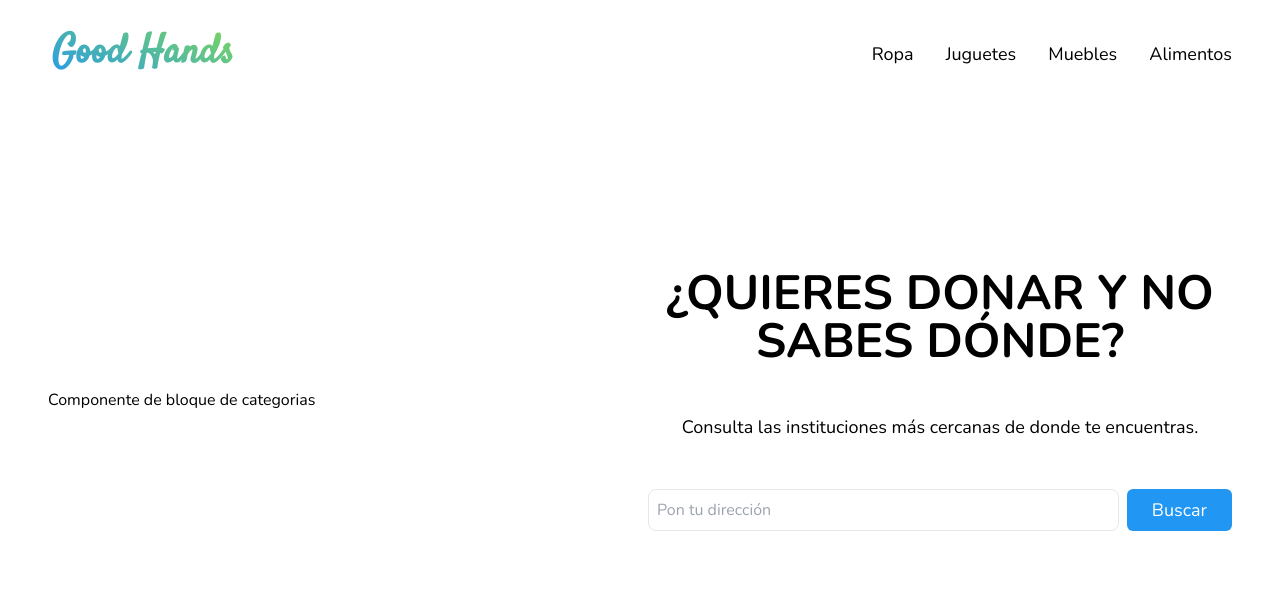
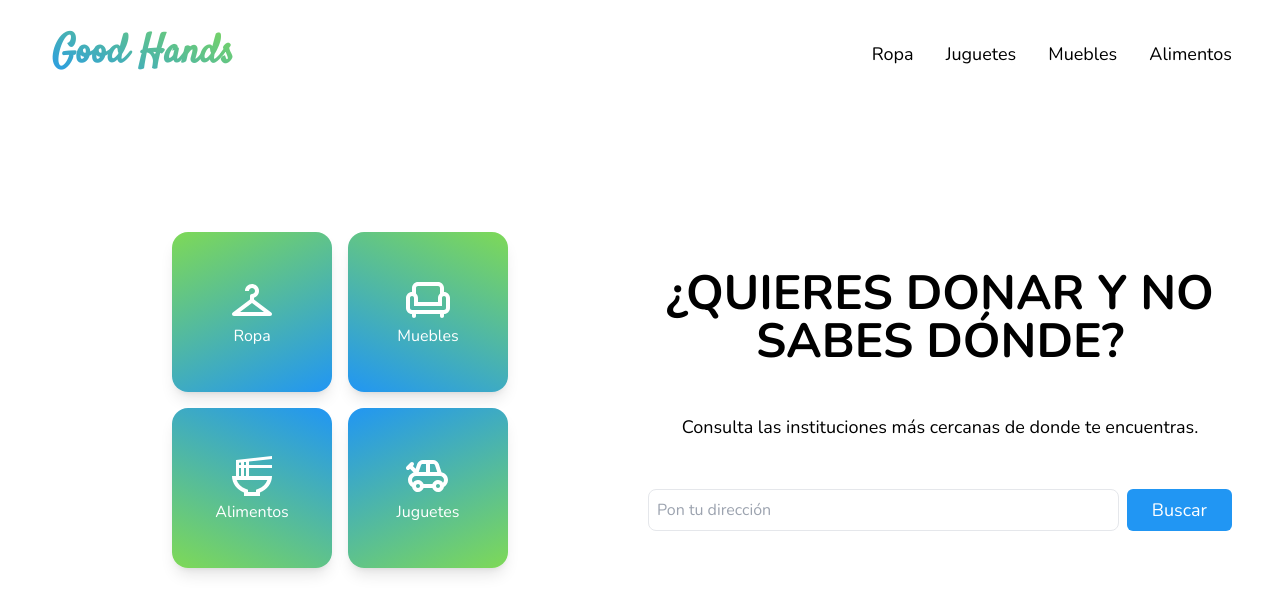
Before and after one commit to OrnellaRadica/dona, a Next.js app: page / in a window 1280 px wide. Shown: the top 614 px of the page. Built offline with nearby package versions, Linux system fonts and the light colour scheme.

Commit message:
styling category block component

```diff
--- a/components/CategoriesBlock.js
+++ b/components/CategoriesBlock.js
@@ -1,13 +1,26 @@
 import classnames from "classnames";
+//import CheckroomIcon from "@mui/material"
 
 function CategoriesBlock () {
-    const categoryClass = classnames("bg-clip-border p-6 border-4 border-violet-300 border");
+    const categoryClass = classnames("w-36 h-36 sm:w-40 sm:h-40 text-white shadow-lg rounded-2xl flex flex-col items-center justify-center");
     return (
-<div className="grid grid-rows-2 grid-cols-2">
-    <div className={categoryClass}>Ropa</div>
-    <div className={categoryClass}>Muebles</div>
-    <div className={categoryClass}>Comida</div>
-    <div className={categoryClass}>Juguetes</div>
+<div className=" grid grid-rows-2 grid-cols-2 gap-4 ">
+    <div className={categoryClass + " category3"}>
+    <svg xmlns="http://www.w3.org/2000/svg" enable-background="new 0 0 24 24" height="48px" viewBox="0 0 24 24" width="48px" fill="#ffffff"><g><rect fill="none" height="24" width="24"/><path d="M21.6,18.2L13,11.75v-0.91c1.65-0.49,2.8-2.17,2.43-4.05c-0.26-1.31-1.3-2.4-2.61-2.7C10.54,3.57,8.5,5.3,8.5,7.5h2 C10.5,6.67,11.17,6,12,6s1.5,0.67,1.5,1.5c0,0.84-0.69,1.52-1.53,1.5C11.43,8.99,11,9.45,11,9.99v1.76L2.4,18.2 C1.63,18.78,2.04,20,3,20h9h9C21.96,20,22.37,18.78,21.6,18.2z M6,18l6-4.5l6,4.5H6z"/></g></svg>
+    <div>Ropa</div>
+    </div>
+    <div className={categoryClass + " category"}>
+    <svg xmlns="http://www.w3.org/2000/svg" enable-background="new 0 0 24 24" height="48px" viewBox="0 0 24 24" width="48px" fill="#ffffff"><g><path d="M0,0h24v24H0V0z" fill="none"/></g><g><path d="M20,8V6c0-1.65-1.35-3-3-3H7C5.35,3,4,4.35,4,6v2c-1.65,0-3,1.35-3,3v5c0,1.65,1.35,3,3,3v1c0,0.55,0.45,1,1,1 c0.55,0,1-0.45,1-1v-1h12v1c0,0.55,0.45,1,1,1c0.55,0,1-0.45,1-1v-1c1.65,0,3-1.35,3-3v-5C23,9.35,21.65,8,20,8z M6,6 c0-0.55,0.45-1,1-1h10c0.55,0,1,0.45,1,1v2.78c-0.61,0.55-1,1.34-1,2.22v2H7v-2c0-0.88-0.39-1.67-1-2.22V6z M21,16 c0,0.55-0.45,1-1,1H4c-0.55,0-1-0.45-1-1v-5c0-0.55,0.45-1,1-1s1,0.45,1,1v4h14v-4c0-0.55,0.45-1,1-1s1,0.45,1,1V16z"/></g></svg>
+    <div>Muebles</div>
+    </div>
+    <div className={categoryClass + " category2"}>
+    <svg xmlns="http://www.w3.org/2000/svg" enable-background="new 0 0 24 24" height="48px" viewBox="0 0 24 24" width="48px" fill="#ffffff"><g><rect fill="none" height="24" width="24"/></g><g><path d="M19.66,14c-0.66,1.92-2.24,3.54-4.4,4.39L14,18.89V20h-4v-1.11l-1.27-0.5c-2.16-0.85-3.74-2.47-4.4-4.39H19.66 M22,2 L4,3.99V12H2c0,3.69,2.47,6.86,6,8.25V22h8v-1.75c3.53-1.39,6-4.56,6-8.25H10.5V8H22V6.5H10.5V4.78L22,3.51V2L22,2z M8,6.5V5.06 l1-0.11V6.5H8L8,6.5z M5.5,6.5V5.34l1-0.11V6.5H5.5L5.5,6.5z M8,12V8h1v4H8L8,12z M5.5,12V8h1v4H5.5L5.5,12z"/></g></svg>
+    <div>Alimentos</div>
+    </div>
+    <div className={categoryClass + " category1"}>
+    <svg xmlns="http://www.w3.org/2000/svg" enable-background="new 0 0 24 24" height="48px" viewBox="0 0 24 24" width="48px" fill="#ffffff"><g display="none"><rect display="inline" fill="none" height="24" width="24" y="0"/></g><g><g><path d="M18.75,10.08L17.4,6.05C17,4.82,15.85,4,14.56,4H9.44C8.15,4,7,4.82,6.6,6.05L5.81,8.4L4.41,7l0.29-0.29 c0.39-0.39,0.39-1.02,0-1.41c-0.39-0.39-1.02-0.39-1.41,0l-2,2c-0.39,0.39-0.39,1.02,0,1.41c0.39,0.39,1.02,0.39,1.41,0L3,8.41 l1.79,1.79C3.18,10.72,2,12.22,2,14c0,1.49,0.83,2.78,2.05,3.47C4.27,18.9,5.51,20,7,20c1.3,0,2.4-0.84,2.82-2h4.37 c0.41,1.16,1.51,2,2.82,2c1.49,0,2.73-1.1,2.95-2.53C21.17,16.78,22,15.49,22,14C22,12.05,20.6,10.43,18.75,10.08z M13,6h1.56 c0.43,0,0.81,0.27,0.95,0.68L16.61,10H13V6z M8.49,6.68C8.63,6.27,9.01,6,9.44,6H11v4H7.41L7.39,9.98L8.49,6.68z M7,18 c-0.55,0-1-0.45-1-1s0.45-1,1-1s1,0.45,1,1S7.55,18,7,18z M17,18c-0.55,0-1-0.45-1-1s0.45-1,1-1s1,0.45,1,1S17.55,18,17,18z M19.49,15.32C18.95,14.53,18.03,14,17,14c-1.3,0-2.4,0.84-2.82,2H9.82C9.4,14.84,8.3,14,7,14c-1.03,0-1.95,0.53-2.49,1.32 C4.2,14.97,4,14.51,4,14c0-1.1,0.9-2,2-2h12c1.1,0,2,0.9,2,2C20,14.51,19.8,14.97,19.49,15.32z"/></g></g></svg>
+    <div>Juguetes</div>
+    </div>
 </div>
     )
 }
--- a/pages/index.js
+++ b/pages/index.js
@@ -1,16 +1,17 @@
 import NavBar from "../components/NavBar.js";
 import Search from "../components/Search";
 import classnames from "classnames";
+import CategoriesBlock from "../components/CategoriesBlock.js";
 
 function Home() {
-  const container = classnames(" w-full md:w-1/2 flex items-center");
+  const container = classnames("w-full md:w-1/2 flex items-center justify-center");
   return (
     <div className="max-w-[1400px] ml-auto mr-auto">
       <div className="w-full overflow-x-hidden overflow-y-hidden">
         <NavBar />
       </div>
       <div className="flex flex-wrap-reverse md:flex-nowrap  h-[calc(100vh-216px)] gap-4 w-full px-4 md:px-12 md:py-6">
-        <div className={container}>Componente de bloque de categorias</div>
+        <div className={container}><CategoriesBlock/></div>
         <div className={container}>
           <Search />
         </div>
--- a/styles/globals.css
+++ b/styles/globals.css
@@ -13,6 +13,22 @@ body {
   background-image: linear-gradient(205deg, #7ed957, #2196f3);
   background-clip: text;
   color: transparent;
+}
+.category {
+  background-image: linear-gradient(205deg, #7ed957, #2196f3);
+
+}
+.category1 {
+  background-image: linear-gradient(335deg, #7ed957, #2196f3);
+
+}
+.category2 {
+  background-image: linear-gradient(25deg, #7ed957, #2196f3);
+
+}
+.category3 {
+  background-image: linear-gradient(155deg, #7ed957, #2196f3);
+
 }
 
 .link-underline {
```
